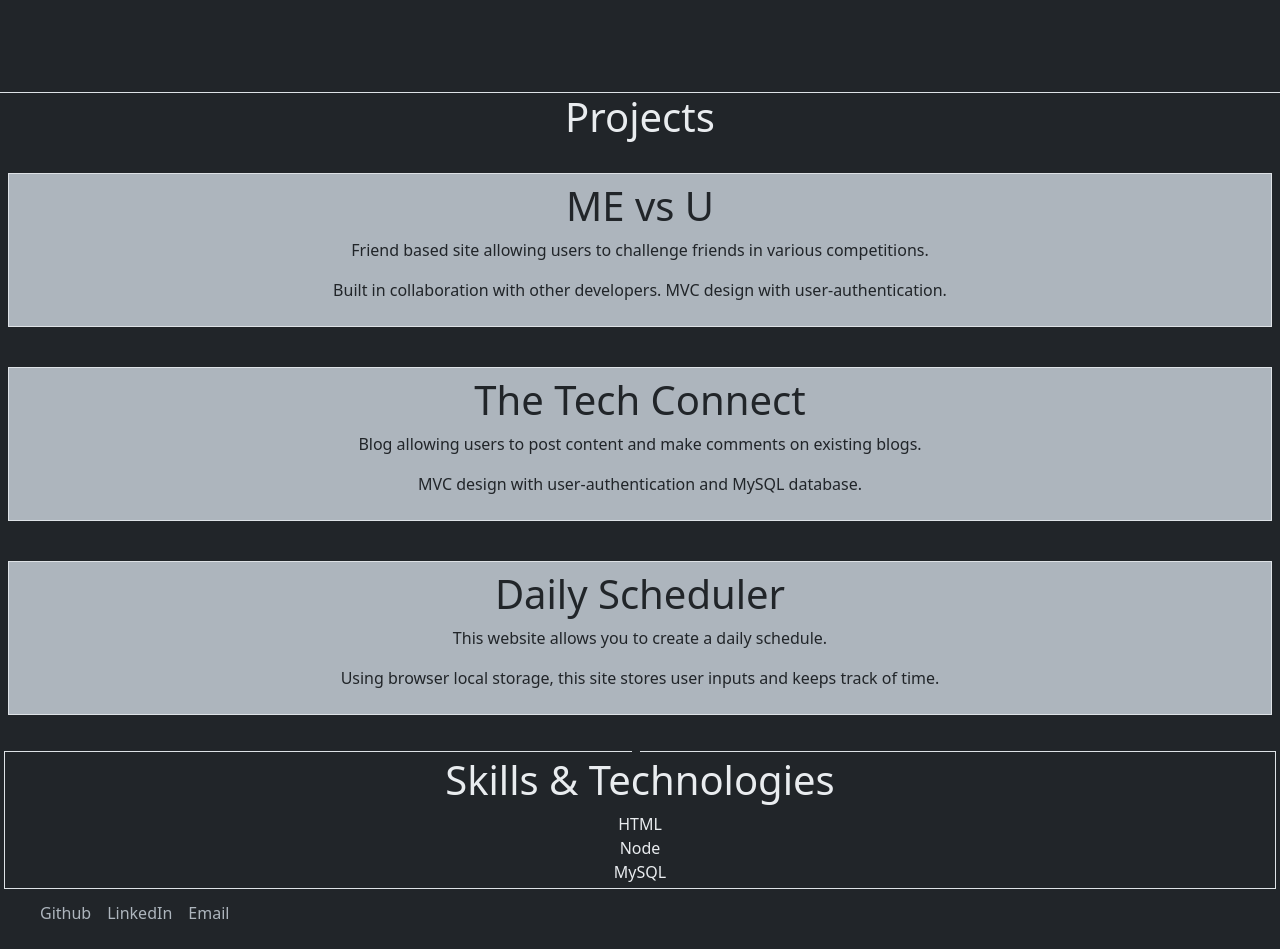
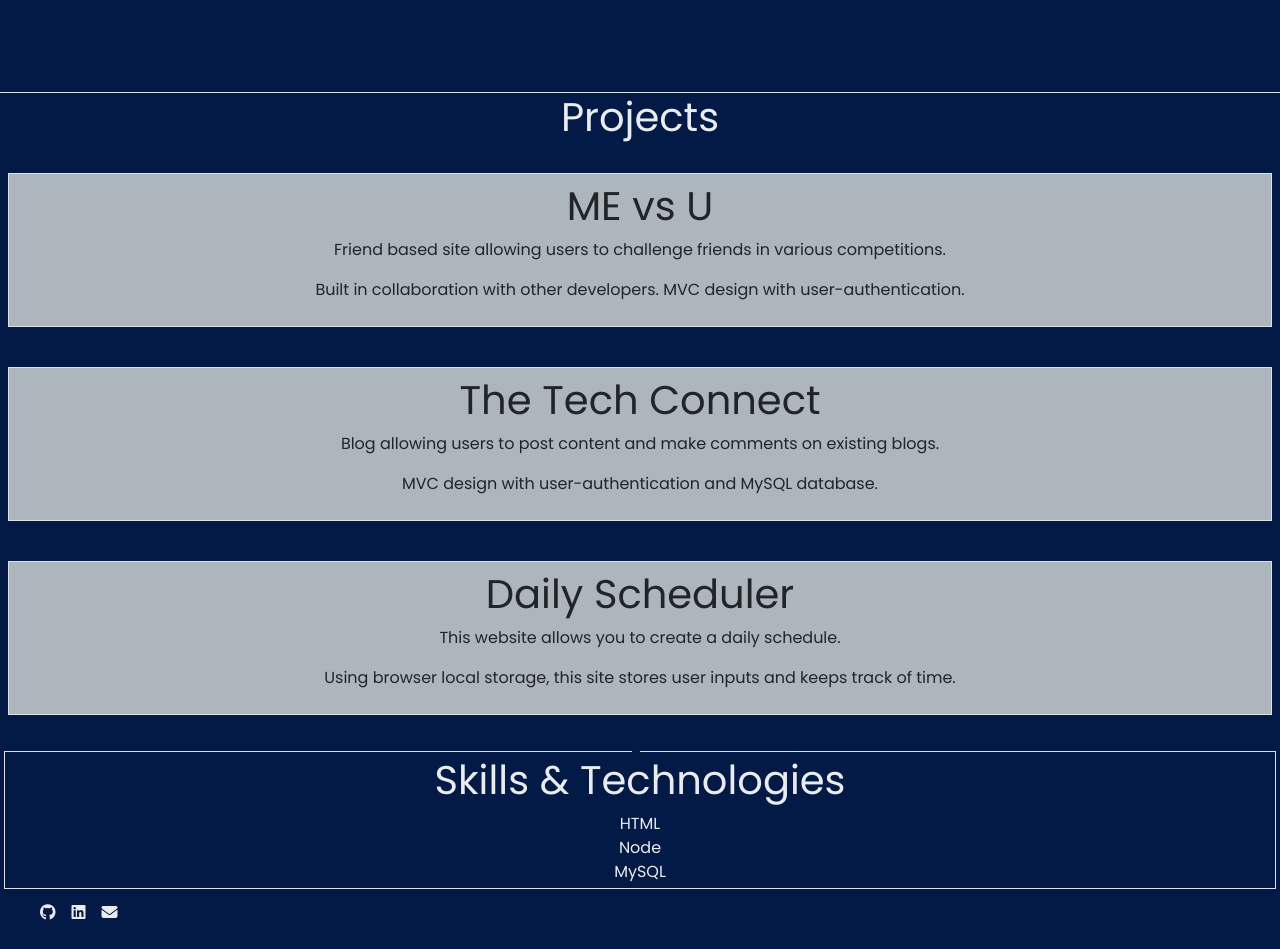
Before and after one commit to jgarner828/portfolio, a React (Create React App) app: page / in a window 1280 px wide. Shown: the part 780-1729 px from the top of the page. Built offline with nearby package versions, Linux system fonts and the light colour scheme.

Commit message:
added fonts fixed background color

```diff
--- a/public/index.html
+++ b/public/index.html
@@ -6,7 +6,10 @@
     <meta name="theme-color" content="#000000" />
     <meta name="description" content="Justin Garner portfolio" />
 
+    <link rel="shortcut icon" href="https://w7.pngwing.com/pngs/710/115/png-transparent-computer-icons-favicon-science-iconfinder-free-science-icon-text-logo-noun-project.png" type="image/x-icon">
     <link href="https://cdn.jsdelivr.net/npm/bootstrap@5.1.3/dist/css/bootstrap.min.css" rel="stylesheet" integrity="sha384-1BmE4kWBq78iYhFldvKuhfTAU6auU8tT94WrHftjDbrCEXSU1oBoqyl2QvZ6jIW3" crossorigin="anonymous">
+     <!-- Font Awesome -->
+     <!-- <link rel="stylesheet" href="https://use.fontawesome.com/releases/v5.8.2/css/all.css"> -->
 
 
     <title>Justin Garner Portfolio</title>
@@ -15,6 +18,7 @@
   <body>
     <noscript>You need to enable JavaScript to run this page.</noscript>
     <div id="root"></div>
+    <script src="https://kit.fontawesome.com/22a2a20169.js" crossorigin="anonymous"></script>
   </body>
 
 
--- a/src/components/Contact.js
+++ b/src/components/Contact.js
@@ -6,9 +6,9 @@ class Contact extends React.Component {
     return (
       <section id="contact">
         <ul className='d-flex flex-row'>
-        <a href="https://github.com/jgarner828" className='m-2 text-decoration-none'>Github</a>
-        <a href="https://www.linkedin.com/in/justin-garner-0598a398/" className='m-2 text-decoration-none'>LinkedIn</a>
-        <a href="mailto: j.garner828@gmail.com" className='m-2 text-decoration-none'>Email</a>
+        <a href="https://github.com/jgarner828" className='m-2 text-decoration-none'><i class="fa-brands fa-github"></i></a>
+        <a href="https://www.linkedin.com/in/justin-garner-0598a398/" className='m-2 text-decoration-none'><i class="fa-brands fa-linkedin"></i></a>
+        <a href="mailto:j.garner828@gmail.com" className='m-2 text-decoration-none'><i class="fa-solid fa-envelope"></i></a>
         </ul>
       </section>
     );
--- a/src/data.js
+++ b/src/data.js
@@ -21,7 +21,7 @@ export const projects = [
       description:
         "Using browser local storage, this site stores user inputs and keeps track of time.",
       heroku: "https://infinite-lake-51697.herokuapp.com/",
-      link: "https://github.com/jgarner828/The-Tech-Connect",
+      link: "https://github.com/jgarner828/Work-Day-Scheduler",
     },
   ];
 
--- a/src/index.css
+++ b/src/index.css
@@ -1,22 +1,24 @@
 /*
+MAIN CSS FILE FOR PORTFOLIO
+*/
 
 
-MAIN CSS FILE FOR PORTFOLIO
+@import url('https://fonts.googleapis.com/css2?family=Poppins:wght@200;400;700&display=swap');
 
 
-*/
 
 
 *{
   box-sizing: border-box;
   margin: 0;
-  background-color: #212529;
+  background-color: #031946;
   color: #e9ecef;
+  font-family: 'Poppins', sans-serif;
 
 }
 
 ul a {
-  color: #adb5bd;
+  color: #e9ecef;
 }
 
 
@@ -30,5 +32,5 @@ ul a {
 /*
  */
  .display-text {
-  color: #adb5bd;
+  font-weight: 700;;
  }
```
Also changed, not shown: public/img/favicon.png (added).
